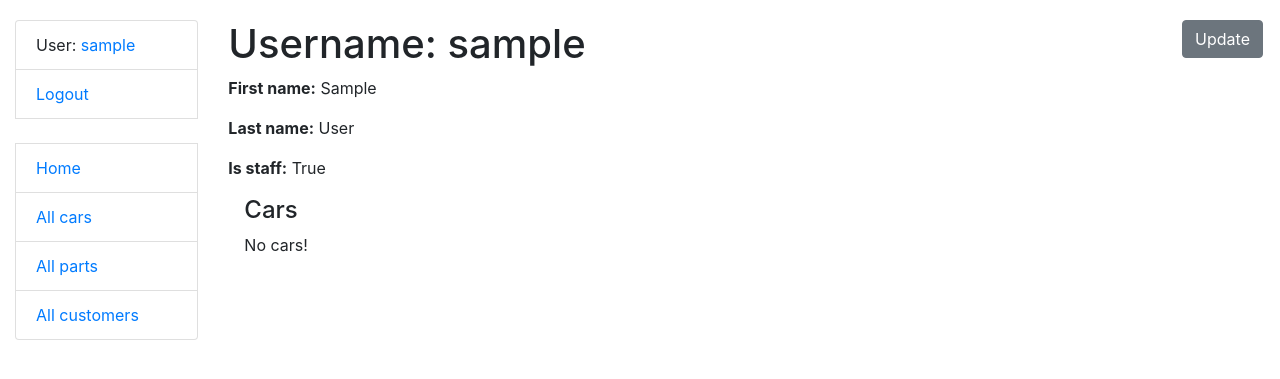
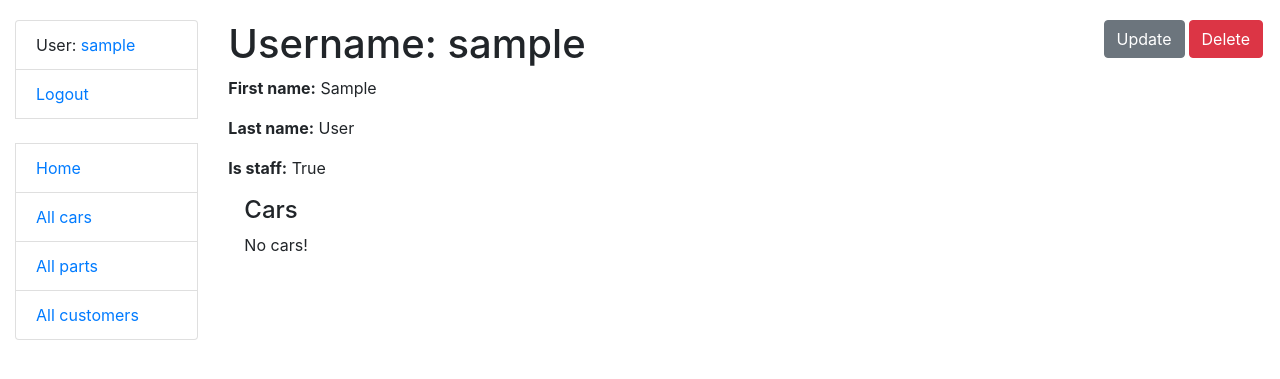
Before and after one commit to Ihor-Ivashov/car-service, a Django app: page /customers/1/ in a window 1280 px wide. Shown: the top 379 px of the page. Run offline with Django 4.2, Linux system fonts and the light colour scheme; the visitor is signed in with stand-in values (Sample User, id 1); data comes from the database, SQL or seed files in the repository; data that the repository does not hold is empty.

Commit message:
Add customer delete view confirm template

```diff
--- a/service/urls.py
+++ b/service/urls.py
@@ -4,7 +4,7 @@ from service.views import (
     index, CarListView, CarDetailView, CarCreateView, CarUpdateView,
     CarDeleteView, PartListView, PartDetailView, PartCreateView,
     PartUpdateView, PartDeleteView, CustomerListView, CustomerDetailView,
-    CustomerCreateView, CustomerUpdateView
+    CustomerCreateView, CustomerUpdateView, CustomerDeleteView
 )
 
 
@@ -44,6 +44,11 @@ urlpatterns = [
         CustomerUpdateView.as_view(),
         name="customer-update"
     ),
+    path(
+        "customers/<int:pk>/delete/",
+        CustomerDeleteView.as_view(),
+        name="customer-delete"
+    ),
 ]
 
 app_name = "service"
--- a/service/views.py
+++ b/service/views.py
@@ -105,3 +105,8 @@ class CustomerUpdateView(LoginRequiredMixin, generic.UpdateView):
         kwargs = super(CustomerUpdateView, self).get_form_kwargs()
         kwargs.update(self.kwargs)
         return kwargs
+
+
+class CustomerDeleteView(LoginRequiredMixin, generic.DeleteView):
+    model = get_user_model()
+    success_url = reverse_lazy("service:customer-list")
--- a/templates/service/customer_detail.html
+++ b/templates/service/customer_detail.html
@@ -3,13 +3,13 @@
 {% block content %}
   <h1>
     Username: {{ customer.username }}
+    <a href="{% url 'service:customer-delete' pk=customer.id %}" class="btn btn-danger link-to-page">
+      Delete
+    </a>
 
     <a href="{% url 'service:customer-update' pk=customer.id %}" class="btn btn-secondary link-to-page">
       Update
     </a>
-{#    <a href="{% url 'service:custome' pk=car.id %}" class="btn btn-danger link-to-page">#}
-{#      Delete#}
-{#    </a>#}
   </h1>
 
   <p><strong>First name:</strong> {{ customer.first_name }}</p>
```
Also changed, not shown: templates/service/car_detail.html (+4 -3 lines), templates/service/customer_confirm_delete.html (added, +11 -0 lines).
